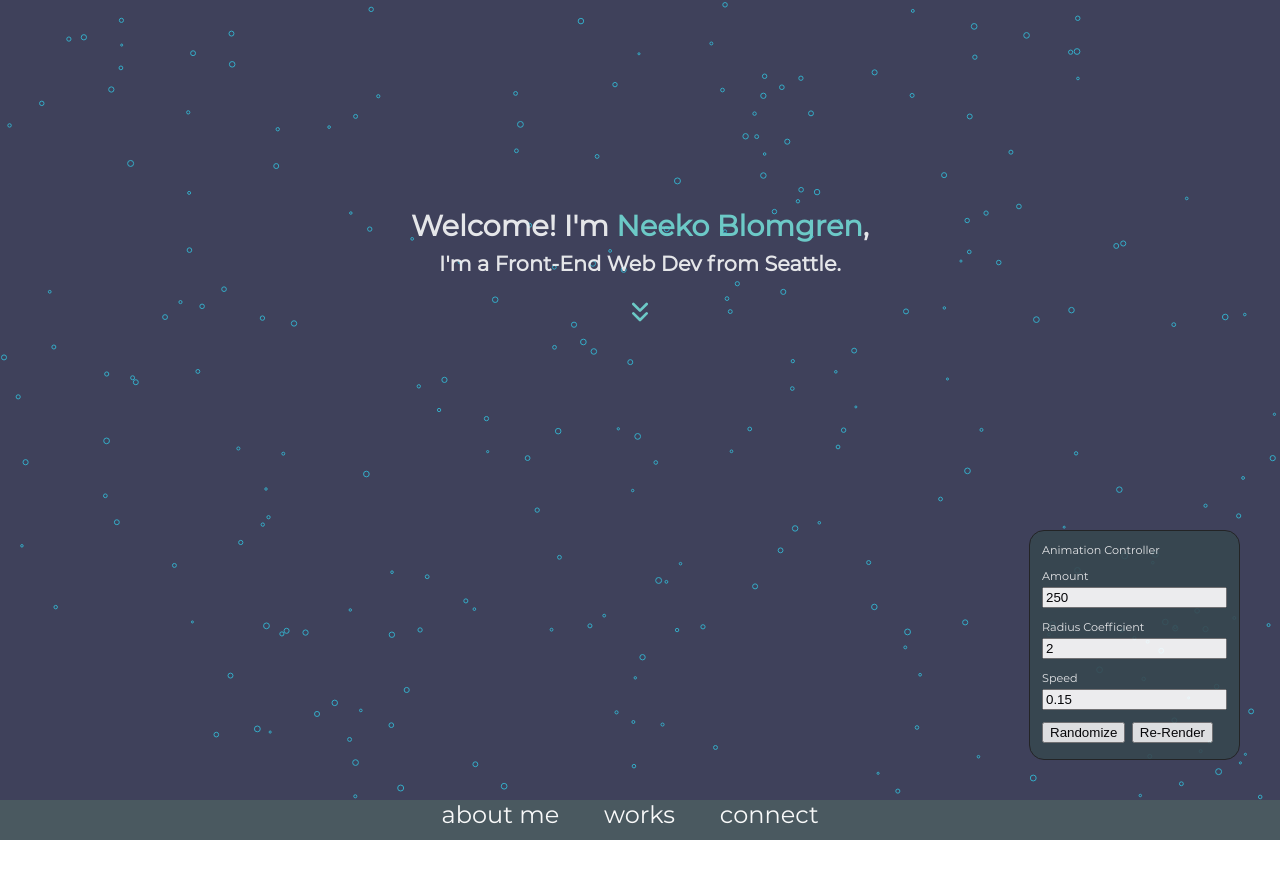
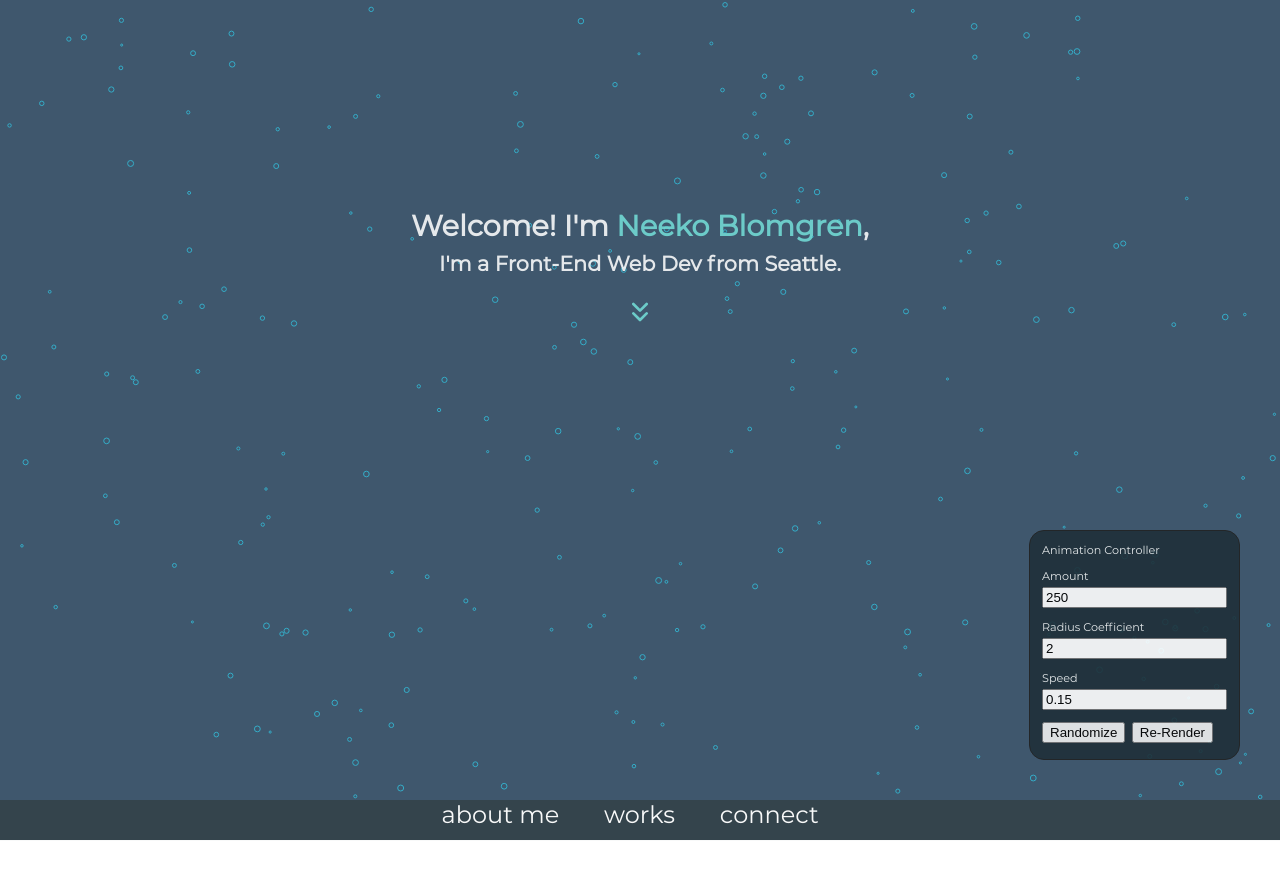
Before and after one commit to neekode/portfolio-v3, a React (Create React App) app: page / in a window 1280 px wide. Shown: the top 878 px of the page. Built offline with nearby package versions, Linux system fonts and the light colour scheme.

Commit message:
more tweaks

```diff
--- a/public/styles/main.css
+++ b/public/styles/main.css
@@ -84,7 +84,7 @@ body {
   font-family: "Montserrat-Regular";
   position: absolute;
   color: #F8F9F9;
-  background-color: #37474f;
+  background-color: #1F3039;
   border: 1px solid #212121;
   opacity: 0.9;
   border-radius: 15px 15px 15px;
@@ -112,7 +112,9 @@ body {
   width: 100vw;
   top: 100vh;
   padding-left: 31%;
-  background-color: #37474f;
+  background-color: #1F3039;
+  border-bottom: 1px solid #F8F9F9;
+  z-index: 50;
 }
 #Navbar .container .nav-item {
   color: #F8F9F9;
@@ -146,13 +148,14 @@ body {
 }
 
 .Background-Intro {
-  background-color: #3F415B;
+  background-color: #3F576D;
   font-family: "Montserrat-Regular";
 }
 
 #About .container {
-  width: 65vw;
-  height: 50vh;
+  width: 80vw;
+  height: 75vh;
+  top: 30vh;
 }
 
 .Background-About {
@@ -163,16 +166,18 @@ body {
 #Works .container {
   width: 80vw;
   height: 75vh;
+  top: 30vh;
 }
 
 .Background-Works {
-  background-color: #255171;
+  background-color: #3F415B;
   font-family: "Montserrat-Regular";
 }
 
 #Connect .container {
-  width: 50vw;
-  height: 35vh;
+  width: 80vw;
+  height: 75vh;
+  top: 30vh;
 }
 
 .Background-Connect {
--- a/src/components/Intro.js
+++ b/src/components/Intro.js
@@ -51,8 +51,8 @@ function Intro() {
               I'm a Front-End Web Dev from Seattle.
             </h3>
 
-            <div className='chevron-container' ref={exploreMore} onMouseEnter={handleMouseEnter} onMouseLeave={handleMouseLeave}>
-              <AnchorLink href="#About"> <img className='down-chevs' alt='down chevs' src={downChevs} /> </AnchorLink>
+            <div className='chevron-container' >
+              <AnchorLink href="#About"> <img ref={exploreMore} onMouseEnter={handleMouseEnter} onMouseLeave={handleMouseLeave} className='down-chevs' alt='down chevs' src={downChevs} /> </AnchorLink>
             </div>
         </div>
     </div>
--- a/src/sass/main.scss
+++ b/src/sass/main.scss
@@ -3,15 +3,15 @@
 // Colors
 
 $global-colors : (
-    primary: #455a64,
-    secondary: #37474f,
+    primary: #1F3039,
+    secondary: #34346C,
     border: #212121,
     font: #F8F9F9,
     font-secondary: #72D9D3,
 );
 
 $intro-colors : (
-    primary: #3F415B,
+    primary: #3F576D,
     secondary: #999AA2,
     border: #94A1B6,
 );
@@ -23,7 +23,7 @@ $about-colors : (
 );
 
 $works-colors : (
-    primary: #255171,
+    primary: #3F415B,
     secondary: #AB625E,
     border: #EAC683,
 );
@@ -145,7 +145,7 @@ body {
         position: absolute;
 
         color: map-get($global-colors, font);
-        background-color: map-get($global-colors, secondary);
+        background-color: map-get($global-colors, primary);
         border: 1px solid map-get($global-colors, border);
 
         opacity: 0.9;
@@ -183,7 +183,9 @@ body {
         top: 100vh;
         padding-left: 31%;
 
-        background-color: map-get($global-colors, secondary);
+        background-color: map-get($global-colors, primary);
+        border-bottom: 1px solid map-get($global-colors, font);
+        z-index: 50;
 
         .nav-item {
             color: map-get($global-colors, font);
@@ -241,8 +243,9 @@ body {
     // About
 #About {
     .container {
-        width: 65vw;
-        height: 50vh
+        width: 80vw;
+        height: 75vh;
+        top: 30vh;
     }
 }
     .Background-About {
@@ -260,6 +263,7 @@ body {
     .container {
         width: 80vw;
         height: 75vh;
+        top: 30vh;
     }
 }
     .Background-Works {
@@ -273,15 +277,15 @@ body {
 // Connect
 #Connect {
     .container {
-        width: 50vw;
-        height: 35vh;
+        width: 80vw;
+        height: 75vh;
+        top: 30vh;
     }
 }
     .Background-Connect {
         background-color: map-get($connect-colors, primary);
         color: map-get($connect-colors, font);
         font-family: $header-font;
-
     }
     .container-Connect {
 
```
Also changed, not shown: 1 other file (tests, documents, lock files or other folders).
